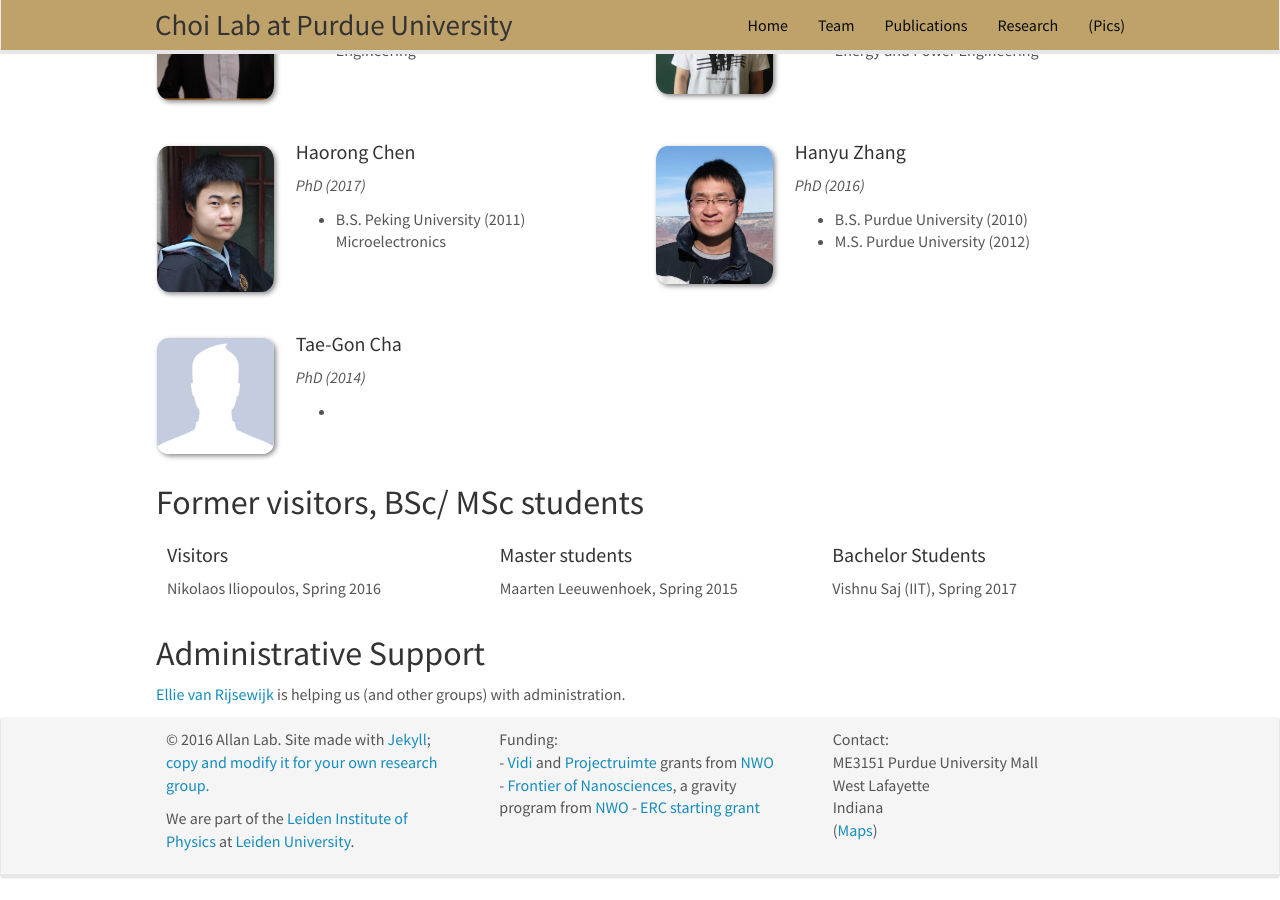
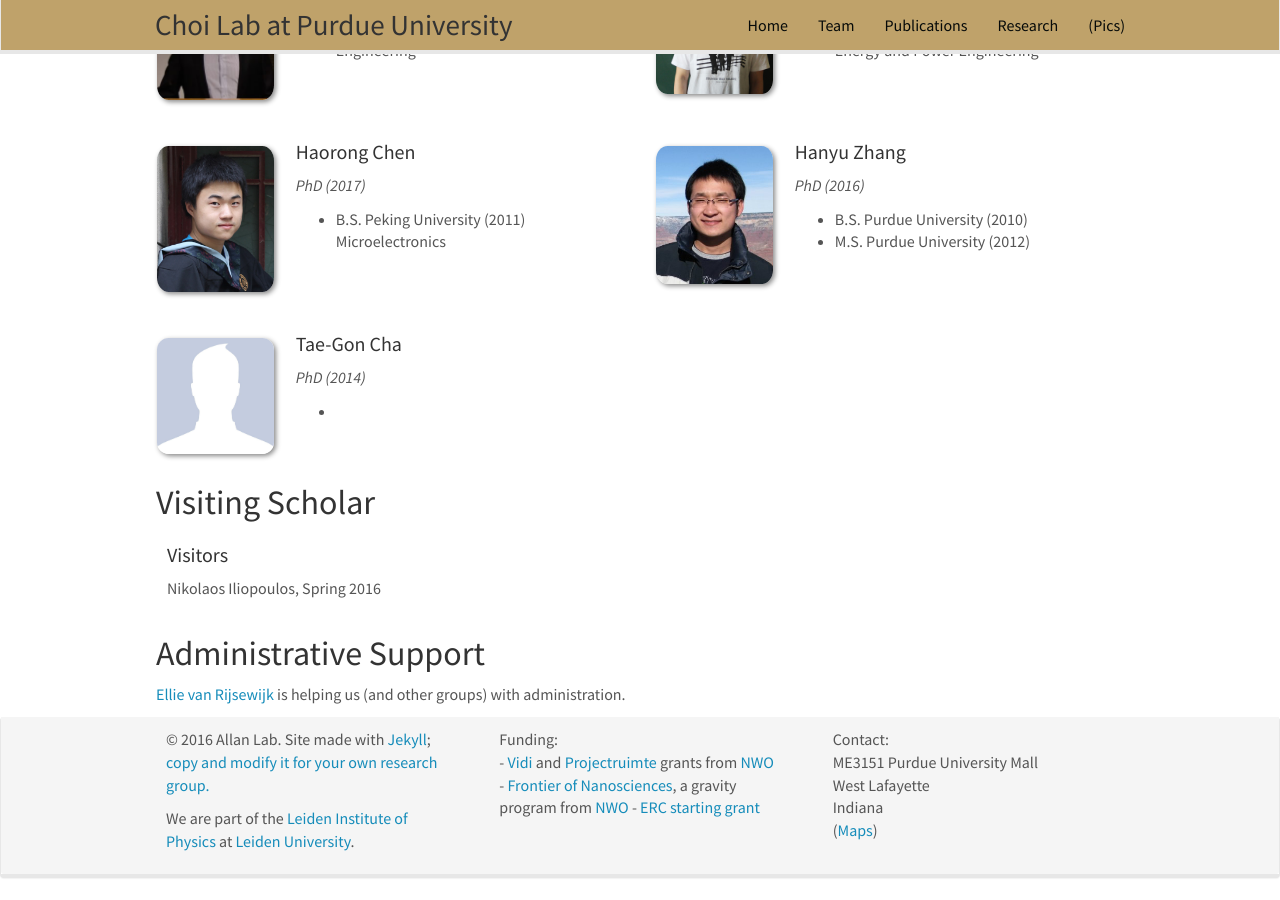
Before and after one commit to choidnalab/choidnalab.github.io, a Jekyll site: the page built from _pages/team.md, in a window 1280 px wide and 900 px high, scrolled down 1364 px. Built offline with Jekyll 4.4.1, drawn with Linux system fonts in a browser that asks for light colours; nearby versions of some CDN libraries.

Commit message:
Update team.md

```diff
--- a/_pages/team.md
+++ b/_pages/team.md
@@ -250,29 +250,18 @@ Jump to [Graduate Students](#PhD_students), [Undergraduate Students](#master-and
 {% endif %}
 
 
-## Former visitors, BSc/ MSc students
+## Visiting Scholar
 <div class="row">
 
 <div class="col-sm-4 clearfix">
 <h4>Visitors</h4>
 {% for member in site.data.alumni_visitors %}
 {{ member.name }}
+<i> {{ member.info }}</i>
 {% endfor %}
 </div>
 
-<div class="col-sm-4 clearfix">
-<h4>Master students</h4>
-{% for member in site.data.alumni_msc %}
-{{ member.name }}
-{% endfor %}
-</div>
 
-<div class="col-sm-4 clearfix">
-<h4>Bachelor Students</h4>
-{% for member in site.data.alumni_bsc %}
-{{ member.name }}
-{% endfor %}
-</div>
 
 </div>
 
```
